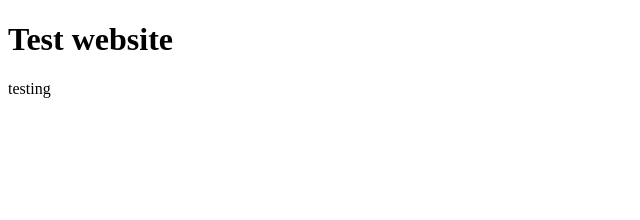
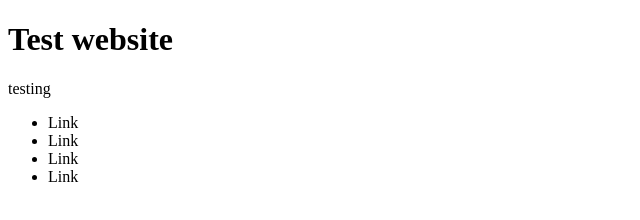
Before and after one commit to dapoudel/testing, a plain HTML site: page index.html in a window 1280 px wide. Shown: the whole page, without its empty margins (0-640 px from the left). Drawn offline with Linux system fonts and the light colour scheme.

Commit message:
added ul element

```diff
--- a/index.html
+++ b/index.html
@@ -9,5 +9,13 @@
 <body>
     <h1>Test website</h1>
     <p>testing</p>
+
+    <ul>
+        <li>Link</li>
+        <li>Link</li>
+        <li>Link</li>
+        <li>Link</li>
+    </ul>
+
 </body>
 </html>
```
